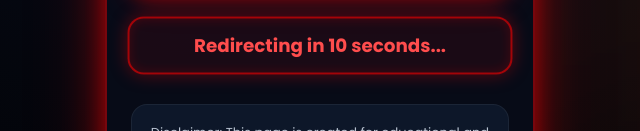
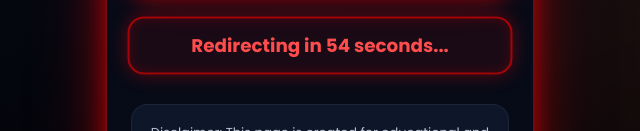
Before and after one commit to ransari6442-lab/BIGGNERS, a plain HTML site: page index.html in a window 1280 px wide. Shown: the part 669-800 px from the top of the page, 320-960 px from the left. Drawn offline with Linux system fonts and the light colour scheme.

Commit message:
Update index.html

```diff
--- a/index.html
+++ b/index.html
@@ -421,7 +421,7 @@ function trackJoin(){
 
 /* AUTO REDIRECT TIMER */
 
-let seconds = 15;
+let seconds = 59;
 
 const timer = document.getElementById("timerText");
 
```
